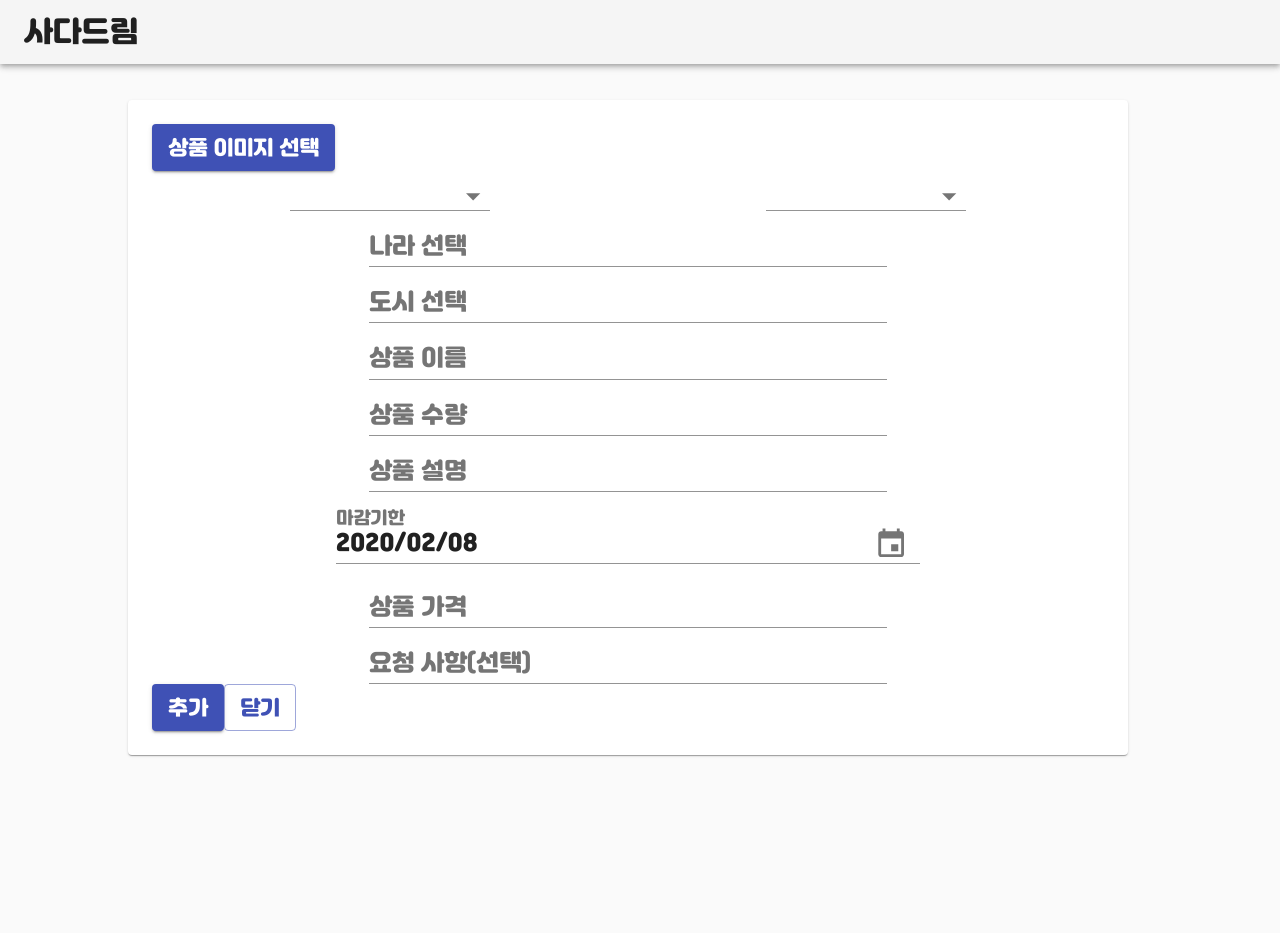
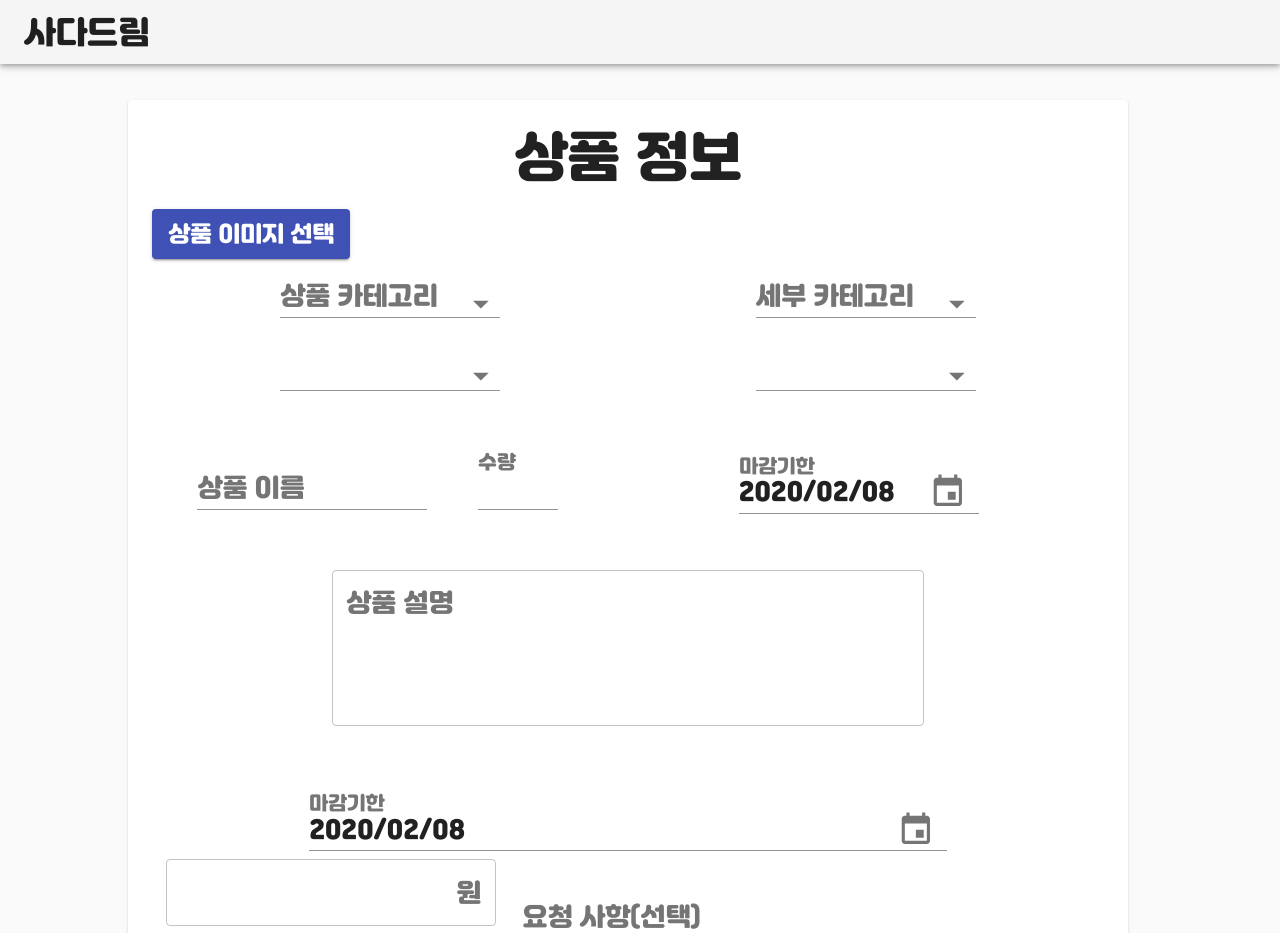
Before and after one commit to KIMHWANSEUNG/sada-dream_v1, a React (Create React App) app in the folder client/: page / in a window 1280 px wide. Shown: the top 933 px of the page. Before the commit the page ends 803 px from the top, so only its background shows below. Built offline with nearby package versions, Linux system fonts and the light colour scheme.

Commit message:
STYLES: 셀렉트, 텍스트필드, 디바이더변경
셀렉트 추가와 텍스트필드 변경 및 최하단에 디바이더 추가

```diff
--- a/client/src/App.js
+++ b/client/src/App.js
@@ -10,7 +10,7 @@ function App() {
   const theme = createMuiTheme({
     typography: {
       fontFamily: 'Jalnan',
-      fontSize: 20
+      fontSize: 22
     },
   });
   return (
--- a/client/src/Components/ProductAdd.js
+++ b/client/src/Components/ProductAdd.js
@@ -1,9 +1,15 @@
 import React from 'react'
 import { post } from 'axios';
-import {AppBar, Toolbar, TextField, Button, Paper, MenuItem, Select, Typography,  Grid} from '@material-ui/core';
-import {withStyles} from '@material-ui/core/styles';
+import {AppBar, Toolbar, TextField, Button, Paper, MenuItem, Select, Typography,  Grid, Divider } from '@material-ui/core';
+import {withStyles, ThemeProvider, StylesProvider} from '@material-ui/core/styles';
 import CssBaseline from '@material-ui/core/CssBaseline';
 import DateFnsUtils from '@date-io/date-fns';
+import InputLabel from '@material-ui/core/InputLabel';
+import FormControl from '@material-ui/core/FormControl';
+import OutlinedInput from '@material-ui/core/OutlinedInput';
+import FormHelperText from '@material-ui/core/FormHelperText';
+import InputAdornment from '@material-ui/core/InputAdornment';
+
 import {
     MuiPickersUtilsProvider,
     KeyboardTimePicker,
@@ -56,10 +62,42 @@ const styles = theme => ({
     Grid_margin: {
         marginLeft: 30
     },
-    TextField: {
-        width: 300
-    },Select:{
-        width:200
+    TextField_name: {
+        marginLeft:20,
+        width: 230,
+    },
+    TextField_count:{
+        width:80,
+        marginTop:30,
+        marginBottom:30,
+        marginRight:130
+    },
+    TextField_explain:{
+        marginBottom:50,
+        marginTop:30
+    },
+    TextField_price:{
+        width:330,
+        textAlign:"center"
+    },
+    Select:{
+        width:220,
+       marginBottom:30
+    },
+    KeyboardDatePicker:{
+        width:240,
+        marginRight:100
+    },
+    Select_Formcontrol:{
+        minWidth :220
+    },
+    Divider:{
+        marginTop: theme.spacing(10),
+        marginBottom: theme.spacing(10),
+        border: "1px solid",
+
+
+
     }
 
 })
@@ -80,7 +118,8 @@ class CustomerAdd extends React.Component {
         product_outdate: Date.now(),
         product_price: '',
         product_request: '',
-        flag: 0,
+        CategoryFlag: 0,
+        CountryFlag:0
         };
     }
 
@@ -105,29 +144,54 @@ class CustomerAdd extends React.Component {
         nextState[e.target.name] = e.target.value;
         this.setState(nextState);
     }
-    // 대분류
+    // 상품 대분류
     handleCategoryChange = (e) =>{
 
         if(e.target.value === "뷰티/미용") {
-            this.setState({flag: 0});
+            this.setState({CategoryFlag: 0});
         } else if(e.target.value === "식료품") {
-            this.setState({flag: 1});
+            this.setState({CategoryFlag: 1});
         } else if(e.target.value === "패션잡화") {
-            this.setState({flag: 2});
+            this.setState({CategoryFlag: 2});
         }
 
         this.setState({product_category: e.target.value});
     }
-      // 소분류
+      // 상품 소분류
     handleCategoryDetailChange = (e) => {
         this.setState({product_category_detail: e.target.value});
     }
+
+
+     //나라별 분류
+     handleCountryChange=(e) =>{
+         if(e.target.value === "미국"){
+            this.setState({CountryFlag:0});
+         } else if(e.target.value === "일본"){
+             this.setState({CountryFlag:1});
+         } else if(e.target.value === "영국"){
+             this.setState({CountryFlag:2});
+         }
+
+         this.setState({product_country: e.target.value});
+     }
+
+     //도시별 분류
+     handleCityChange=(e) =>{
+         this.setState({product_city:e.target.value});
+     }
+
 
     // 마감기한 EVENT
     handleOutDateChange = (date) => {
         this.setState({product_outdate: new Date(date)});
         console.log(this.state.product_outdate);
     }
+
+    // 상품 가격 EVENT
+     handlePriceChange =(e) => {
+        this.setState({product_price:e.target.value})
+    };
 
 
 
@@ -190,8 +254,25 @@ class CustomerAdd extends React.Component {
             <MenuItem key={index} value={category}>{category}</MenuItem>
         ))
 
-        const category_detail_list = category_detail[this.state.flag].map((detail, index) => (
+        const category_detail_list = category_detail[this.state.CategoryFlag].map((detail, index) => (
             <MenuItem key={index} value={detail}>{detail}</MenuItem>
+        ));
+
+        const country = [
+            "미국", "일본", "영국", "프랑스", "독일", "러시아", "캐나다",
+            "필리핀", "태국", "베트남", "코타키나발루", "홍콩", "대만", "인도네시아", "말레이시아"
+        ];
+        const city = [
+            ["뉴욕", "LA", "켈리포니아", "텍사스", "시카고", "워싱턴D.C", "뉴올리언즈",],
+            ["도쿄", "오사카", "나고야", "후쿠오카", "교토", "삿포로", "나가사키", "요코하마"]
+        ];
+
+        const country_list = country.map((country, index) => (
+            <MenuItem key={index} value={country}>{country}</MenuItem>
+        ))
+
+        const city_list = city[this.state.CountryFlag].map((city, index) => (
+            <MenuItem key={index} value={city}>{city}</MenuItem>
         ));
 
         return (
@@ -208,6 +289,9 @@ class CustomerAdd extends React.Component {
                 <main className={classes.layout}>
                     <Grid container="container" spacing={3} className={classes.root}>
                         <Paper className={classes.paper}>
+                        <Typography variant="h4" gutterBottom align="center">
+                            상품 정보
+                        </Typography>
                             <Grid item="item" xd={12} sm={6}>
                                 <input
                                     className={classes.hidden}
@@ -232,7 +316,8 @@ class CustomerAdd extends React.Component {
                                 direction="row"
                                 justify="space-around"
                                 alignItems="center">
-
+                             <FormControl className={classes.Select_Formcontrol} >
+                                <InputLabel id="demo-simple-select-helper-label">상품 카테고리</InputLabel>
                                 <Select className={classes.Select}
                                         label="상품 카테고리"
                                         labelId="CategoryLabel"
@@ -243,11 +328,18 @@ class CustomerAdd extends React.Component {
                                         {/* 대분류 렌더링 */}
                                         { category_list }
                                 </Select>
-                                <Select className={classes.Select} label="상품 카테고리" labelId="CategoryLabel" name="CategoryName" id="CategoryName" value={this.state.product_category_detail} onChange={this.handleCategoryDetailChange} >
+                             </FormControl>
+                             <FormControl className={classes.Select_Formcontrol} >
+                                <InputLabel id="demo-simple-select-helper-label">세부 카테고리</InputLabel>
+                                <Select className={classes.Select} label="상품 카테고리"
+                                 labelId="CategoryLabel"
+                                 name="CategoryName" id="CategoryName"
+                                 value={this.state.product_category_detail}
+                                 onChange={this.handleCategoryDetailChange} >
                                     {/* 소분류 렌더링 */}
                                     { category_detail_list }
                                 </Select>
-
+                             </FormControl>
                             </Grid>
 
                             <Grid
@@ -255,18 +347,29 @@ class CustomerAdd extends React.Component {
                                 direction="row"
                                 justify="space-around"
                                 alignItems="center">
-                                <TextField
-                                    label="나라 선택"
-                                    type="text"
-                                    name="product_country"
-                                    value={this.state.product_country}
-                                    onChange={this.handleValueChange}/>
-                                <TextField
-                                    label="도시 선택"
-                                    type="text"
-                                    name="product_city"
-                                    value={this.state.product_city}
-                                    onChange={this.handleValueChange}/>
+
+                                <Select className={classes.Select}
+                                        label="나라별 카테고리"
+                                        labelId="CategoryLabel"
+                                        name="CountryName"
+                                        id="CountryName"
+                                        value={this.state.product_country}
+                                        onChange={this.handleCountryChange} >
+                                        {/* 나라별 렌더링 */}
+                                        { country_list }
+                                </Select>
+
+                                <Select className={classes.Select}
+                                        label="도시별 카테고리"
+                                        labelId="CategoryLabel"
+                                        name="CityName"
+                                        id="CityName"
+                                        value={this.state.product_city}
+                                        onChange={this.handleCityChange} >
+                                        {/* 도시별 렌더링 */}
+                                        { city_list }
+                                </Select>
+
                             </Grid>
                             <Grid
                                 container="container"
@@ -274,17 +377,42 @@ class CustomerAdd extends React.Component {
                                 justify="space-around"
                                 alignItems="center">
                                 <TextField
+                                    className={classes.TextField_name}
                                     label="상품 이름"
                                     type="text"
                                     name="product_name"
+                                    multiline
                                     value={this.state.product_name}
                                     onChange={this.handleValueChange}/>
                                 <TextField
-                                    label="상품 수량"
+                                    className={classes.TextField_count}
+                                    label="수량"
                                     type="text"
                                     name="product_count"
                                     value={this.state.product_count}
-                                    onChange={this.handleValueChange}/>
+                                    onChange={this.handleValueChange}
+                                    type="number"
+                                    InputLabelProps={{
+                                        shrink: true,
+                                      }}
+                                    />
+                                {/* 마감기한 버튼 */}
+                                <MuiPickersUtilsProvider utils={DateFnsUtils}>
+                                    <KeyboardDatePicker
+                                        className={classes.KeyboardDatePicker}
+                                        disableToolbar
+                                        variant="inline"
+                                        format="yyyy/MM/dd"
+                                        margin="normal"
+                                        id="product_outdate"
+                                        label="마감기한"
+                                        value={this.state.product_outdate}
+                                        onChange={this.handleOutDateChange}
+                                        KeyboardButtonProps={{
+                                            'aria-label': 'change date',
+                                        }}
+                                    />
+                                </MuiPickersUtilsProvider>
                             </Grid>
                             <Grid
                                 container="container"
@@ -292,11 +420,16 @@ class CustomerAdd extends React.Component {
                                 justify="space-around"
                                 alignItems="center">
                                 <TextField
+                                    className={classes.TextField_explain}
                                     label="상품 설명"
                                     type="text"
                                     name="product_explain"
+                                    multiline
+                                    rows="4"
+                                    variant="outlined"
                                     value={this.state.product_explain}
                                     onChange={this.handleValueChange}/>
+
                                 {/* 마감기한 버튼 */}
                                 <MuiPickersUtilsProvider utils={DateFnsUtils}>
                                     <KeyboardDatePicker
@@ -320,12 +453,21 @@ class CustomerAdd extends React.Component {
                                 direction="row"
                                 justify="space-around"
                                 alignItems="center">
-                                <TextField
-                                    label="상품 가격"
-                                    type="text"
-                                    name="product_price"
-                                    value={this.state.product_price}
-                                    onChange={this.handleValueChange}/>
+
+                                <FormControl className={classes.TextField_price} variant="outlined">
+                                    <OutlinedInput
+                                        id="product_cost"
+                                        value={this.state.product_price}
+                                        onChange={this.handlePriceChange}
+                                        endAdornment={<InputAdornment position="end">원</InputAdornment>}
+                                        aria-describedby="outlined-weight-helper-text"
+                                        inputProps={{
+                                        'aria-label': 'weight',
+                                        }}
+                                        labelWidth={0} />
+                                 <FormHelperText id="outlined-weight-helper-text">(상품가격, 세금, 수고비)최종금액</FormHelperText>
+                                </FormControl>
+
                                 <TextField
                                     label="요청 사항(선택)"
                                     type="text"
@@ -333,6 +475,8 @@ class CustomerAdd extends React.Component {
                                     value={this.state.product_request}
                                     onChange={this.handleValueChange}/>
                             </Grid>
+
+                            <Divider className={classes.Divider} orientation="horizontal" variant="middle" flexItem />
                             <Button variant="contained" color="primary" onClick={this.handleFormSubmit}>추가</Button>
                             <Button variant="outlined" color="primary" onClick={this.handleClose}>닫기</Button>
                         </Paper>
```
